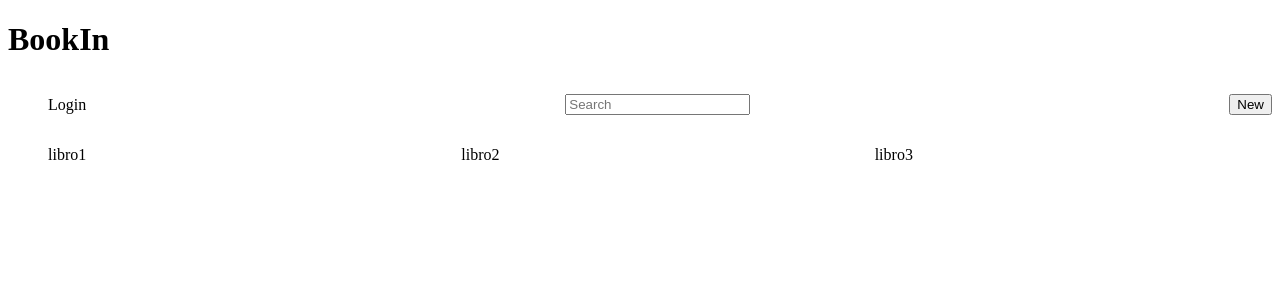
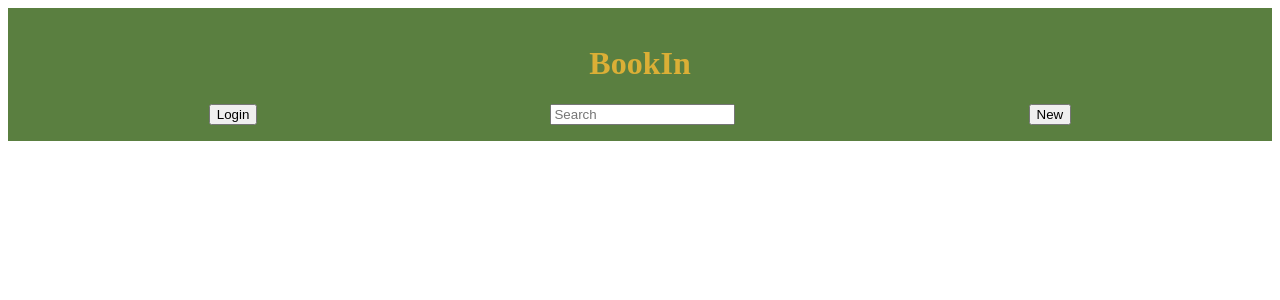
Before and after one commit to GabrielAgustinIppolito/BookIn, a React (Vite) app in the folder src/main/java/com/hufflepuff/generation/italy/BookIn/view/front-end/: page / in a window 1280 px wide. Shown: the top 300 px of the page. Built offline with nearby package versions, Linux system fonts and the light colour scheme.

Commit message:
inizia a implementare con gli stili

```diff
--- a/src/main/java/com/hufflepuff/generation/italy/BookIn/view/front-end/index.html
+++ b/src/main/java/com/hufflepuff/generation/italy/BookIn/view/front-end/index.html
@@ -2,7 +2,6 @@
 <html lang="en">
   <head>
     <meta charset="UTF-8" />
-    <link rel="icon" type="image/svg+xml" href="/vite.svg" />
     <meta name="viewport" content="width=device-width, initial-scale=1.0" />
     <title>BookIn</title>
   </head>
--- a/src/main/java/com/hufflepuff/generation/italy/BookIn/view/front-end/src/index.css
+++ b/src/main/java/com/hufflepuff/generation/italy/BookIn/view/front-end/src/index.css
@@ -1,15 +1,17 @@
+#header {
+  background: #5A7F40;
+  padding: 1rem;
+}
+
+#header > h1 {
+  text-align: center;
+  color: #DBAF36;
+}
+
 #menu{
   display:flex;
   align-items: center;
   justify-content: space-between;
+  width: 70%;
+  margin: auto;
 }
-
-#detail>ul{
-  display: grid;
-  gap: 1rem;
-  grid-template-columns: repeat(3,1fr);
-}
-
-li{
-  list-style-type: none;
-}
--- a/src/main/java/com/hufflepuff/generation/italy/BookIn/view/front-end/src/routes/root.jsx
+++ b/src/main/java/com/hufflepuff/generation/italy/BookIn/view/front-end/src/routes/root.jsx
@@ -1,4 +1,4 @@
-import { Outlet } from 'react-router-dom'
+import { Form, Outlet } from 'react-router-dom'
 
 export default function Root() {
    return (
@@ -6,7 +6,9 @@ export default function Root() {
          <div id="header">
             <h1>BookIn</h1>
             <div id="menu">
-               <ul><li>Login</li></ul>
+               <Form>
+                  <button type="submit">Login</button>
+               </Form>
                <form id="search-form" role="search">
                   <input
                      id="q"
@@ -25,19 +27,14 @@ export default function Root() {
                      aria-live="polite"
                   ></div>
                </form>
-               <form method="post">
+               <Form method="post">
                   <button type="submit">New</button>
-               </form>
+               </Form>
             </div>
          </div>
 
          <div id="detail">
             <Outlet></Outlet>
-            <ul>
-               <li>libro1</li>
-               <li>libro2</li>
-               <li>libro3</li>
-            </ul>
          </div>
       </>
    );
```
